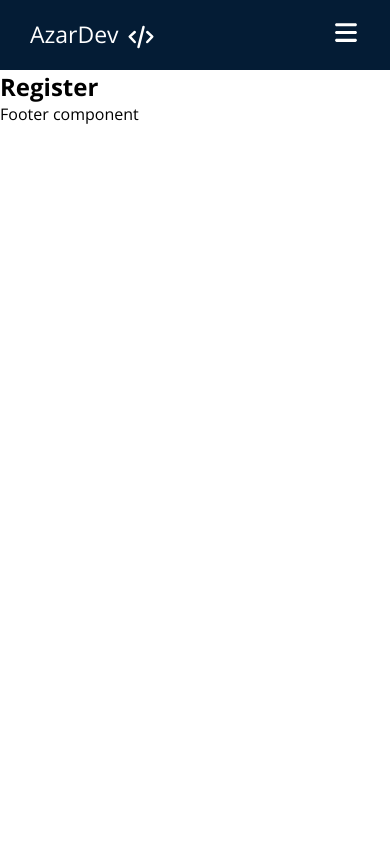
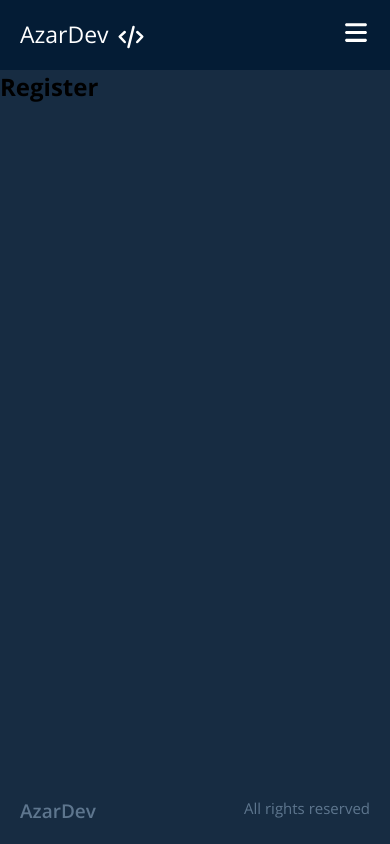
Before and after one commit to SamirS-li/AzarDev, a React (Create React App) app: page /register in a window 390 px wide. Built offline with nearby package versions, Linux system fonts and the light colour scheme.

Commit message:
completed footer

```diff
--- a/package.json
+++ b/package.json
@@ -35,5 +35,8 @@
       "last 1 firefox version",
       "last 1 safari version"
     ]
+  },
+  "devDependencies": {
+    "@babel/plugin-proposal-private-property-in-object": "^7.21.11"
   }
 }
--- a/src/App.css
+++ b/src/App.css
@@ -5,6 +5,7 @@
 
 body {
     font-family: 'Open sans';
+    background-color: var(--secondary);
 }
 
 ul {
@@ -126,12 +127,62 @@ a {
 
 /* === H E A D E R - E N D === */
 
+/* === F O O T E R === */
+
+#footer {
+    display: flex;
+    position: fixed;
+    width: 100%;
+    margin-bottom: 20px;
+    bottom: 0;
+}
+
+.footer-main {
+    display: flex;
+    justify-content: space-between;
+}
+
+.footer-main a {
+    font-size: 25px;
+    font-weight: 600;
+    color: #5e768e;
+}
+
+.footer-main span {
+    color: #5e768e;
+}
+
+/* === F O O T E R - E N D === */
+
 
 
 
 
 
 /* /////////////// R E S P O N S I V E \\\\\\\\\\\\\\ */
+
+@media only screen and (max-width:578px) {
+
+    .container{
+        padding: 0 20px;
+    }
+
+    /* - - - - - F O O T E R - - - - - */
+
+    .footer-main a {
+        font-size:19px;
+    }
+
+    .footer-main span {
+        font-size: 15px;
+        text-align: end;
+    }
+
+
+
+    /* - - - - - F O O T E R  E N D- - - - - */
+}
+
 
 @media only screen and (max-width:992px) {
 
@@ -161,7 +212,7 @@ a {
     }
 
     .active-m .mobile {
-        left:0px;
+        left: 0px;
     }
 
     .active-m::before {
@@ -202,7 +253,8 @@ a {
         position: relative;
         z-index: 2;
     }
-    .mobile-bar::after{
+
+    .mobile-bar::after {
         position: absolute;
         content: '';
         top: 0;
--- a/src/components/Footer.js
+++ b/src/components/Footer.js
@@ -2,8 +2,13 @@ import React from 'react'
 
 export default function Footer() {
   return (
-    <footer>
-      Footer component
+    <footer id='footer'>
+      <div className="container">
+        <div className="footer-main">
+          <a href="https://github.com/AzarAhmadov" target='_blank' rel="noreferrer">AzarDev</a>
+          <span>All rights reserved</span>
+        </div>
+      </div>
     </footer>
   )
 }
```
Also changed, not shown: src/components/Header.js (+2 -8 lines), 1 other file (tests, documents, lock files or other folders).
